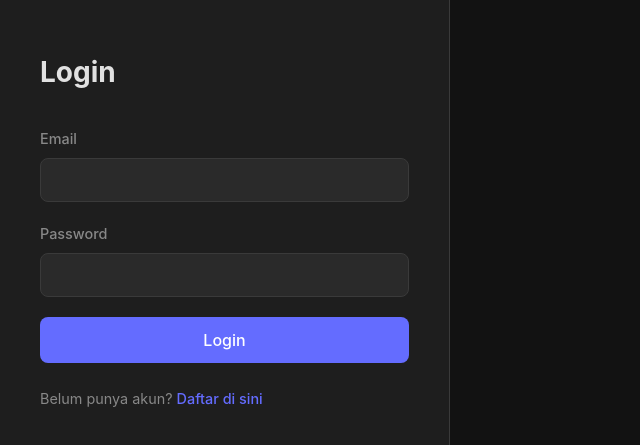
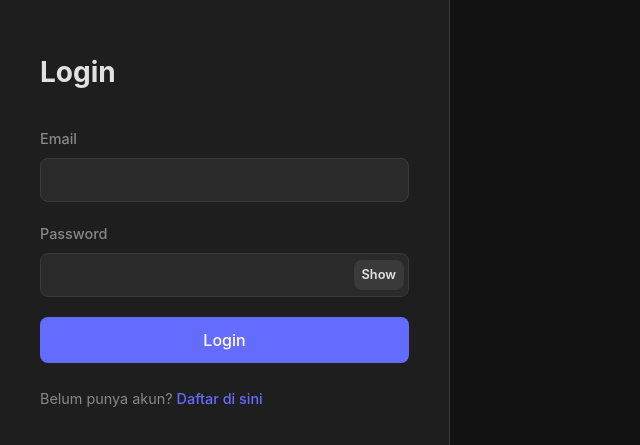
Before and after one commit to naanas/money-tracker-frontend, a React (Vite) app: page /login in a window 1280 px wide. Shown: the part 163-608 px from the top of the page, without its empty margins (0-640 px from the left). Built offline with nearby package versions, Linux system fonts and the light colour scheme; no server answers.

Commit message:
showhide pw added

```diff
--- a/src/index.css
+++ b/src/index.css
@@ -480,3 +480,39 @@
 @keyframes fill {
   100% { box-shadow: inset 0px 0px 0px 40px var(--color-accent-success); }
 }
+
+/* Wrapper untuk input dan tombol */
+.password-wrapper {
+  position: relative;
+  display: flex;
+  align-items: center;
+}
+
+/* Pastikan input di dalam wrapper tetap 100% */
+.password-wrapper input {
+  width: 100%;
+  padding-right: 60px; /* Beri ruang untuk tombol */
+}
+
+/* Tombol toggle */
+.password-toggle-btn {
+  position: absolute;
+  right: 5px; /* Posisi di dalam input */
+  top: 50%;
+  transform: translateY(-50%);
+
+  /* Styling tombol */
+  width: auto; /* Jangan 100% */
+  padding: 0.25rem 0.5rem;
+  font-size: 0.8rem;
+  font-weight: 600;
+  background-color: var(--color-border);
+  color: var(--color-text);
+  border: none;
+  cursor: pointer;
+  height: 30px;
+}
+
+.password-toggle-btn:hover {
+  background-color: var(--color-bg-light);
+}
--- a/src/pages/Login.jsx
+++ b/src/pages/Login.jsx
@@ -5,6 +5,7 @@
 const Login = () => {
   const [email, setEmail] = useState('');
   const [password, setPassword] = useState('');
+  const [showPassword, setShowPassword] = useState(false); // [BARU] State untuk toggle
   const [error, setError] = useState('');
   const [loading, setLoading] = useState(false);
   const { login } = useAuth();
@@ -24,7 +25,6 @@
   };
 
   return (
-    // Hapus <div className="auth-form"> dari sini
     <form onSubmit={handleSubmit}>
       <h2>Login</h2>
       {error && <p className="error">{error}</p>}
@@ -37,15 +37,29 @@
           required
         />
       </div>
+
+      {/* === [INPUT PASSWORD DIMODIFIKASI] === */}
       <div className="form-group">
         <label>Password</label>
-        <input
-          type="password"
-          value={password}
-          onChange={(e) => setPassword(e.target.value)}
-          required
-        />
+        <div className="password-wrapper">
+          <input
+            type={showPassword ? 'text' : 'password'} // [BARU] Jenis input dinamis
+            value={password}
+            onChange={(e) => setPassword(e.target.value)}
+            required
+          />
+          {/* [BARU] Tombol untuk toggle password */}
+          <button
+            type="button"
+            className="password-toggle-btn"
+            onClick={() => setShowPassword(!showPassword)}
+          >
+            {showPassword ? 'Hide' : 'Show'}
+          </button>
+        </div>
       </div>
+      {/* === [AKHIR MODIFIKASI] === */}
+
       <button type="submit" disabled={loading}>
         {loading ? 'Logging in...' : 'Login'}
       </button>
--- a/src/pages/Register.jsx
+++ b/src/pages/Register.jsx
@@ -5,6 +5,7 @@
 const Register = () => {
   const [email, setEmail] = useState('');
   const [password, setPassword] = useState('');
+  const [showPassword, setShowPassword] = useState(false); // [BARU] State untuk toggle
   const [fullName, setFullName] = useState('');
   const [error, setError] = useState('');
   const [message, setMessage] = useState('');
@@ -28,7 +29,6 @@
   };
 
   return (
-    // Hapus <div className="auth-form"> dari sini
     <form onSubmit={handleSubmit}>
       <h2>Register</h2>
       {error && <p className="error">{error}</p>}
@@ -51,15 +51,29 @@
           required
         />
       </div>
+
+      {/* === [INPUT PASSWORD DIMODIFIKASI] === */}
       <div className="form-group">
         <label>Password</label>
-        <input
-          type="password"
-          value={password}
-          onChange={(e) => setPassword(e.target.value)}
-          required
-        />
+        <div className="password-wrapper">
+          <input
+            type={showPassword ? 'text' : 'password'} // [BARU] Jenis input dinamis
+            value={password}
+            onChange={(e) => setPassword(e.target.value)}
+            required
+          />
+          {/* [BARU] Tombol untuk toggle password */}
+          <button
+            type="button"
+            className="password-toggle-btn"
+            onClick={() => setShowPassword(!showPassword)}
+          >
+            {showPassword ? 'Hide' : 'Show'}
+          </button>
+        </div>
       </div>
+      {/* === [AKHIR MODIFIKASI] === */}
+
       <button type="submit" disabled={loading}>
         {loading ? 'Registering...' : 'Register'}
       </button>
```
